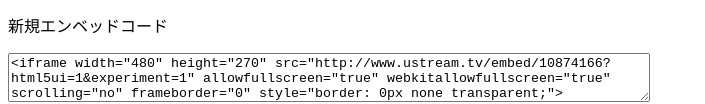
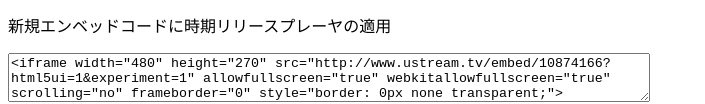
Before and after one commit to viperbjpn/autoplay-test, a plain HTML site: page cerevo/index.html in a window 1280 px wide. Shown: the part 737-841 px from the top of the page, without its empty margins (0-705 px from the left). Drawn offline with Linux system fonts and the light colour scheme.

Commit message:
文言変更

```diff
--- a/cerevo/index.html
+++ b/cerevo/index.html
@@ -15,7 +15,8 @@
 <iframe width="480" height="270" src="http://www.ustream.tv/embed/10874166?html5ui=1" allowfullscreen="true" webkitallowfullscreen="true" scrolling="no" frameborder="0" style="border: 0px none transparent;">    </iframe>
 </p>
 <p>
-新規エンベッドコード
+
+新規エンベッドコードに時期リリースプレーヤの適用
 <form name="fm2">
   <textarea style="margin: 0px; width: 642px; height: 49px;" cols="100" id="SourceBody" name="txt" readonly="readonly" view-data-key="frame"><iframe width="480" height="270" src="http://www.ustream.tv/embed/10874166?html5ui=1&experiment=1" allowfullscreen="true" webkitallowfullscreen="true" scrolling="no" frameborder="0" style="border: 0px none transparent;">    </iframe>
   </textarea>
```
